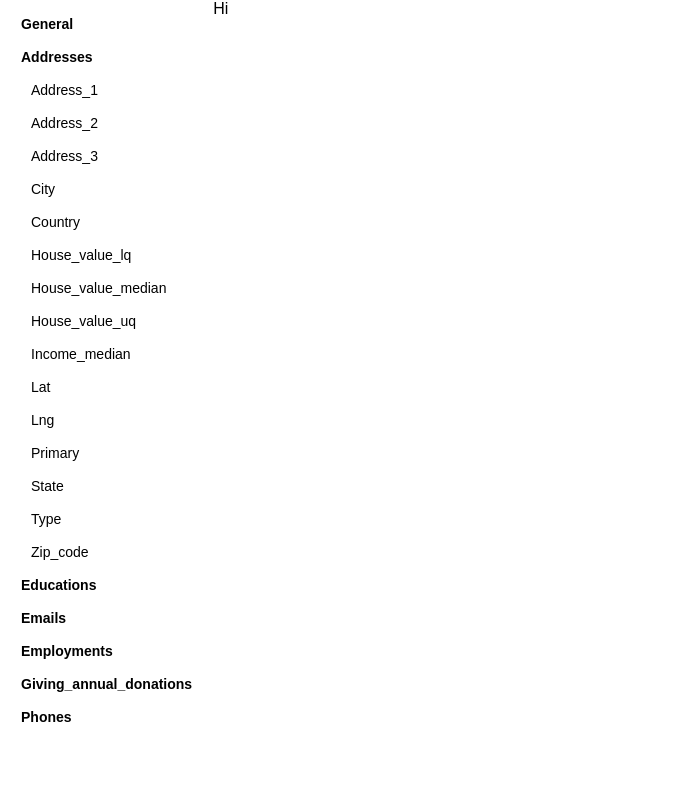
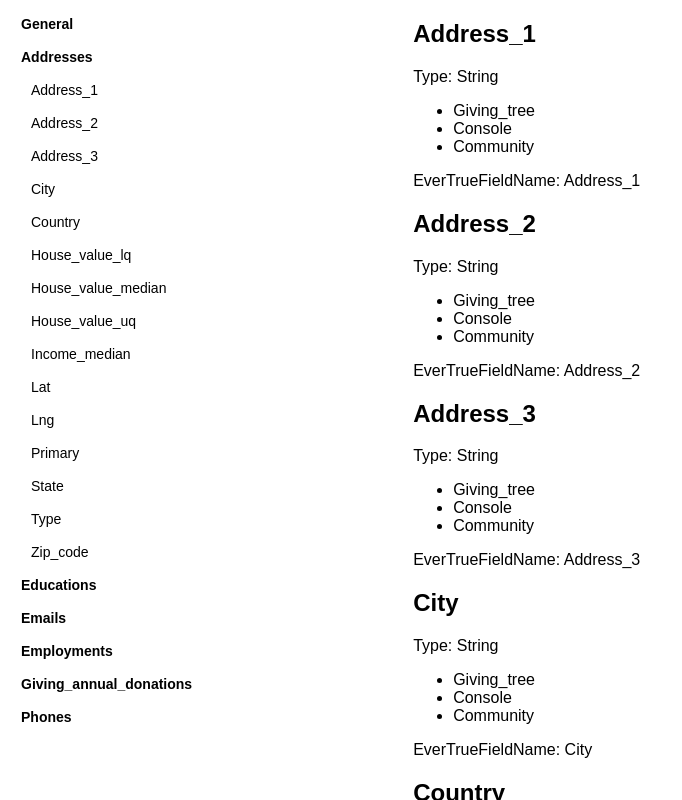
Before and after one commit to ExplosiveHippo/codingChallenge, a React (Create React App) app: page / in a window 1280 px wide. Both pictures are taken after a click on the button "Addresses". Shown: the top 800 px of the page, without its empty margins (0-682 px from the left). Built offline with nearby package versions, Linux system fonts and the light colour scheme.

Commit message:
Showing selected content :)

```diff
--- a/src/components/main_section.js
+++ b/src/components/main_section.js
@@ -2,9 +2,48 @@ import React, { Component } from 'react';
 
 class MainSection extends Component{
 
+	renderAppKeys(app_keys){
+		return app_keys.map(item =>{
+			console.log(item);
+			return(
+				<li>{item}</li>
+			)
+		});
+	}
+
+	renderContentArea() {
+		let itemsShown = this.props.content;
+		return itemsShown.map(item => {
+			console.log(item);
+			return (
+				<div key={item.id} className="detailItem">
+					<h2>{item.name}</h2>
+					<p>Type: {item.data_type}</p>
+					<ul>
+						{this.renderAppKeys(item.app_keys)}
+					</ul>
+					<p>EverTrueFieldName: {item.name}</p>
+				</div>
+			)
+
+		});
+	}
+
 	render() {
-		console.log(this.props.content);
-		return(<div>Hi</div>);
+		if(this.props.content.length > 0){
+			return(
+				<div className="mainSection">
+					{this.renderContentArea()}
+				</div>
+			);
+		}else{
+			return(
+				<div className="mainSection">
+					<p>Select an section in the left menu to view all properties for that section</p>
+				</div>
+			)
+		}
+
 	}
 
 }
--- a/src/index.css
+++ b/src/index.css
@@ -40,3 +40,7 @@ button:hover {
 .sectionParent {
 	font-weight: 700;
 }
+
+.mainSection {
+	margin-left: 200px;
+}
```
